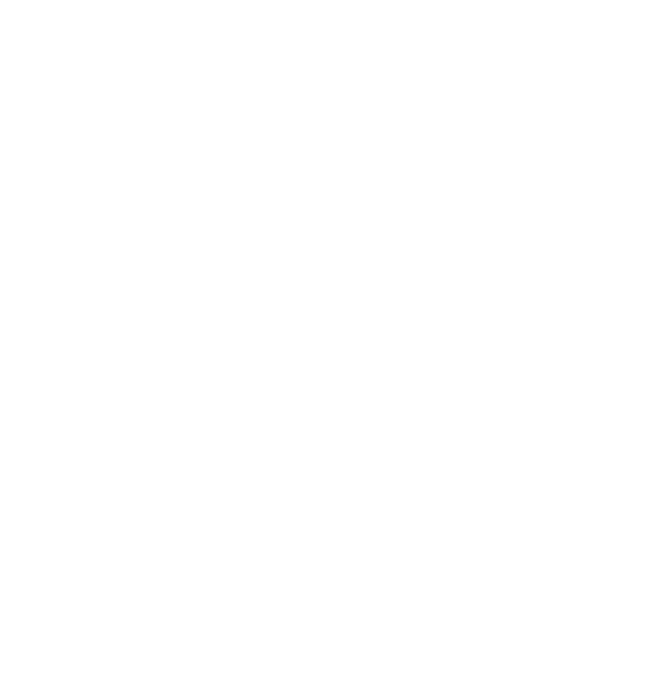
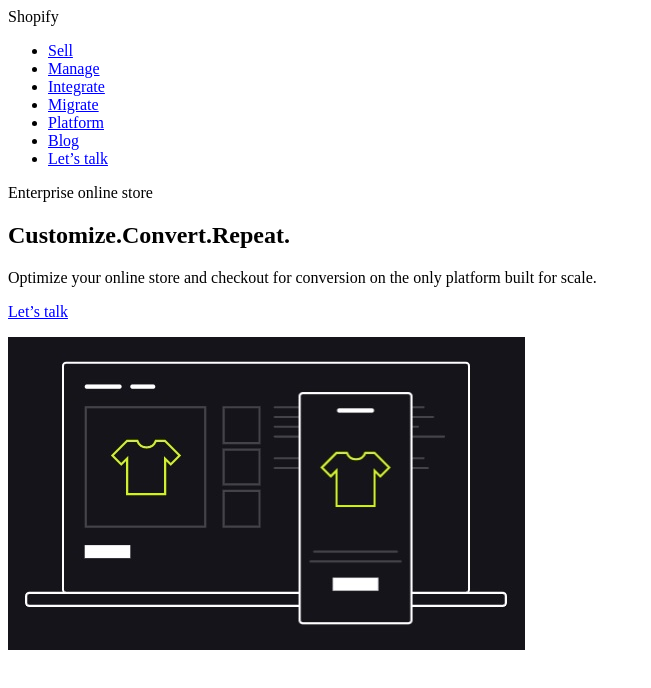
Before and after one commit to paulina-11/landing-page, a plain HTML site: page index.html in a window 1280 px wide. Shown: the whole page, without its empty margins (0-651 px from the left). Drawn offline with Linux system fonts and the light colour scheme.

Commit message:
revision 10 11

```diff
--- a/assets/css/estilos.css
+++ b/assets/css/estilos.css
@@ -0,0 +1,3 @@
+*{
+    box-sizing: border-box;
+}
--- a/index.html
+++ b/index.html
@@ -5,9 +5,34 @@
     <meta http-equiv="X-UA-Compatible" content="IE=edge">
     <meta name="viewport" content="width=device-width, initial-scale=1.0">
     <link rel="stylesheet" href="assets/css/estilos.css">
-    <title>Document</title>
+    <title>Copia de Shopify</title>
 </head>
 <body>
+    <header>
+        <nav>
+            <div class="logo">Shopify</div>
+                <ul class="menu">
+                    <li><a href="#">Sell</a></li>
+                    <li><a href="#"> Manage</a></li>
+                    <li><a href="#">Integrate</a> </li>
+                    <li><a href="#">Migrate</a> </li>
+                    <li><a href="#">Platform</a></li>
+                    <li><a href="#">Blog</a> </li>
+                    <li><a href="#">Let’s talk</a></li>
+                </ul>
+        </nav>
+    </header>
+
+    <section class="izquierda">
+        <p>Enterprise online store</p>
+        <h1>Customize.<span>Convert.</span><span>Repeat.</span></h1>
+        <p>Optimize your online store and checkout for conversion on the only platform built for scale.</p>
+        <p class="boton"><a href="#">Let’s talk</a></p>
+    </section>
+    <section class="derecha">
+        <img src="/assets/img/1.jpg" alt="compu">
+    </section>
+
 
 </body>
 </html>
```
Also changed, not shown: assets/img/1.jpg (added).
